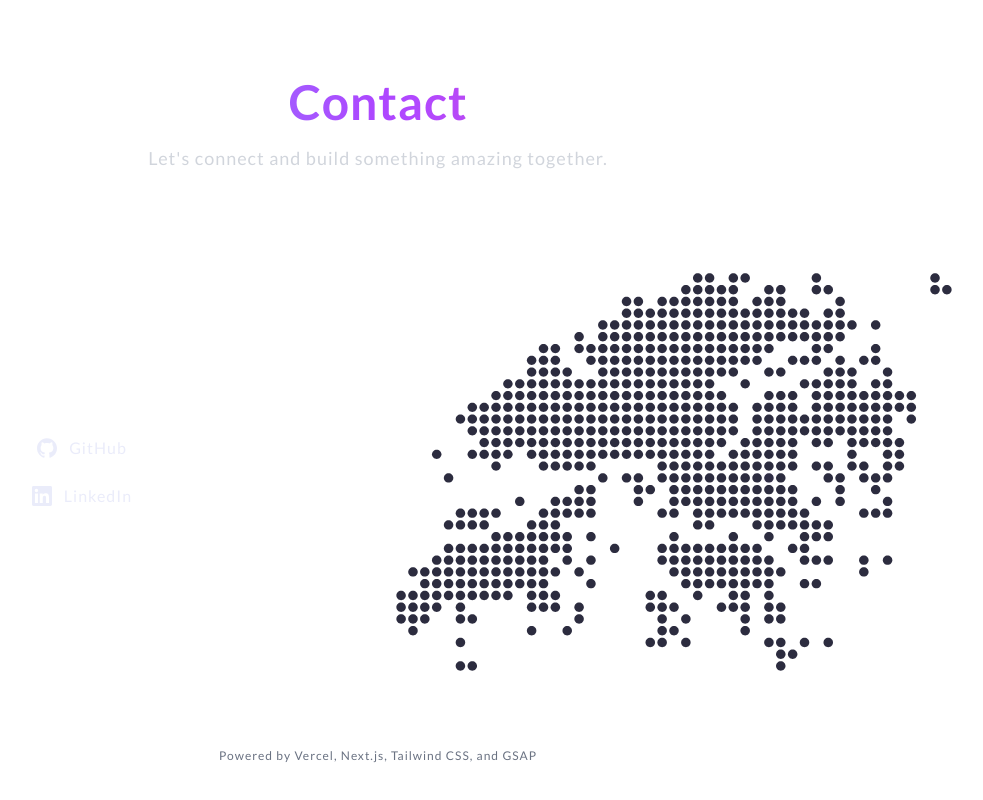
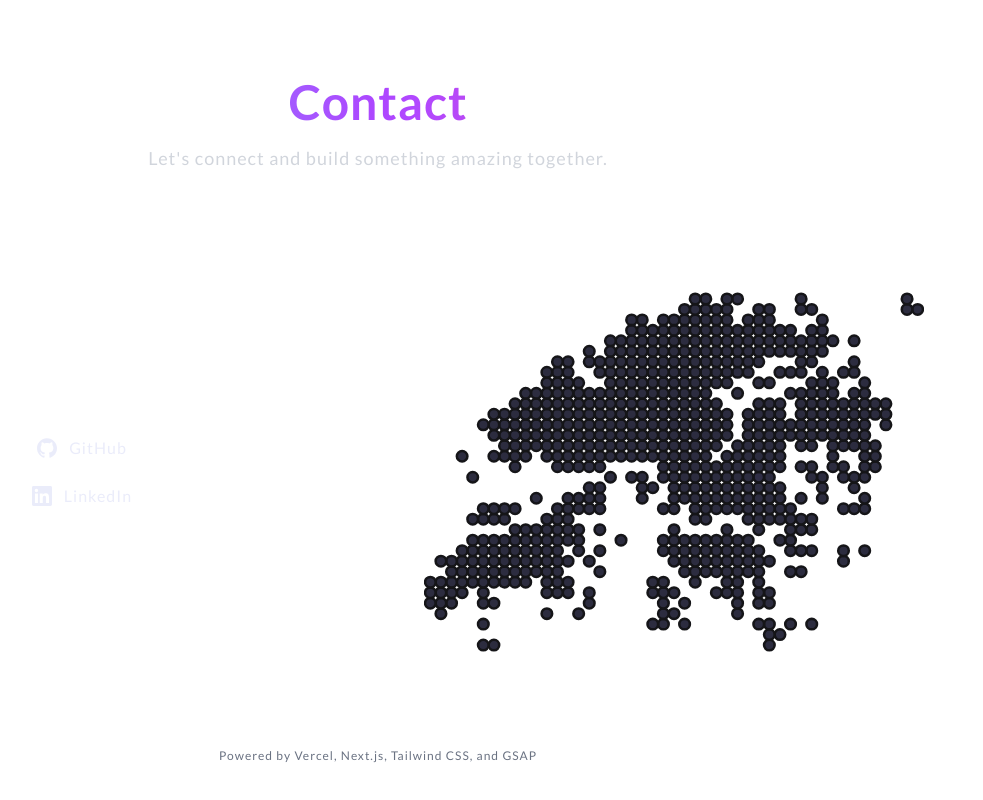
Before and after one commit to tomlaws/tomlaw-personal-website, a Next.js app: page / in a window 1280 px wide. Shown: the part 6614-7414 px from the top of the page, without its empty margins (262-1245 px from the left). Built offline with nearby package versions, Linux system fonts and the light colour scheme.

Commit message:
Remove unused icon image from the public directory

```diff
--- a/app/components/sections/contact/contact.tsx
+++ b/app/components/sections/contact/contact.tsx
@@ -3,6 +3,7 @@ import { useCallback, useEffect, useState } from 'react';
 import { gsap } from "gsap";
 import IconGithub from '../../icons/github';
 import IconLinkedin from '../../icons/linkedin';
+import HongKong from '../../../../public/images/hk.svg'
 
 export default function Contact() {
     const paths = [
@@ -741,11 +742,11 @@ export default function Contact() {
                     </a>
                 </div>
                 <div className="flex-auto lg:flex-1 flex items-center justify-center flex-col">
-                    <div className="h-[300px] md:h-[400px] lg:h-[500px] relative">
-                        <img
-                            src="/images/hk.svg"
+                    <div className="h-[300px] md:w-[400px] md:w-[400px] lg:w-[500px] lg:h-[500px] relative">
+                        <Image
+                            src={HongKong}
                             alt="Hong Kong"
-                            className="w-full h-full object-contain"
+                            className="w-full h-full"
                         />
                         <svg
                             xmlns="http://www.w3.org/2000/svg"
@@ -775,10 +776,10 @@ export default function Contact() {
                                         fill: "#8d63ff",
                                         fillOpacity: 1,
                                         fillRule: "nonzero",
-                                        stroke: 'none',
-                                        strokeWidth: '0',
+                                        strokeWidth: '24px',
+                                        stroke: '#211939'
                                     }}
-                                    transform="matrix(.13333 0 0 -.13333 0 457.333) scale(1)"
+                                    transform="matrix(.13333 0 0 -.13333 0 457.333)"
                                 /></g>
                         </svg>
                     </div>
```
Also changed, not shown: public/images/hk.svg, public/images/icon.png (deleted).
